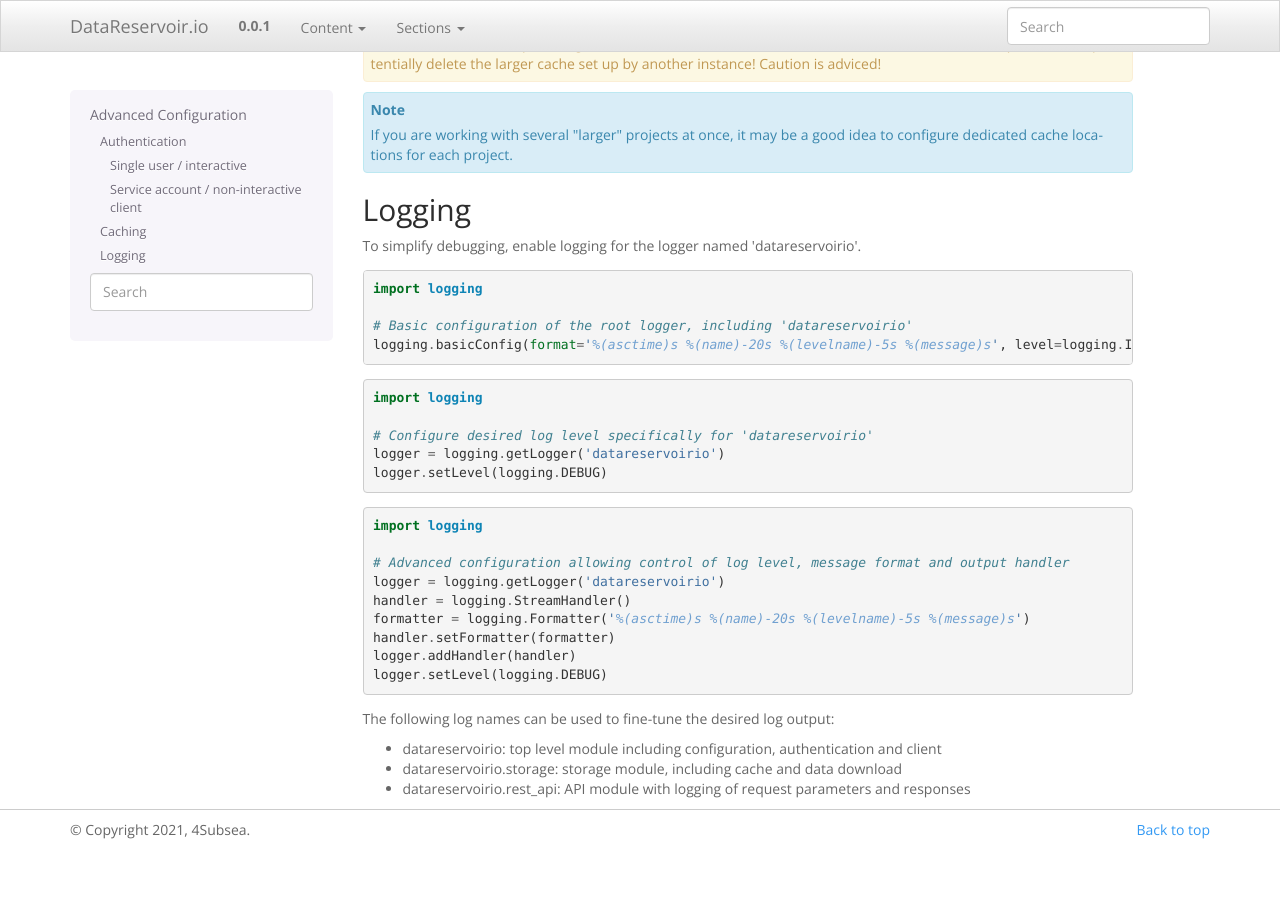
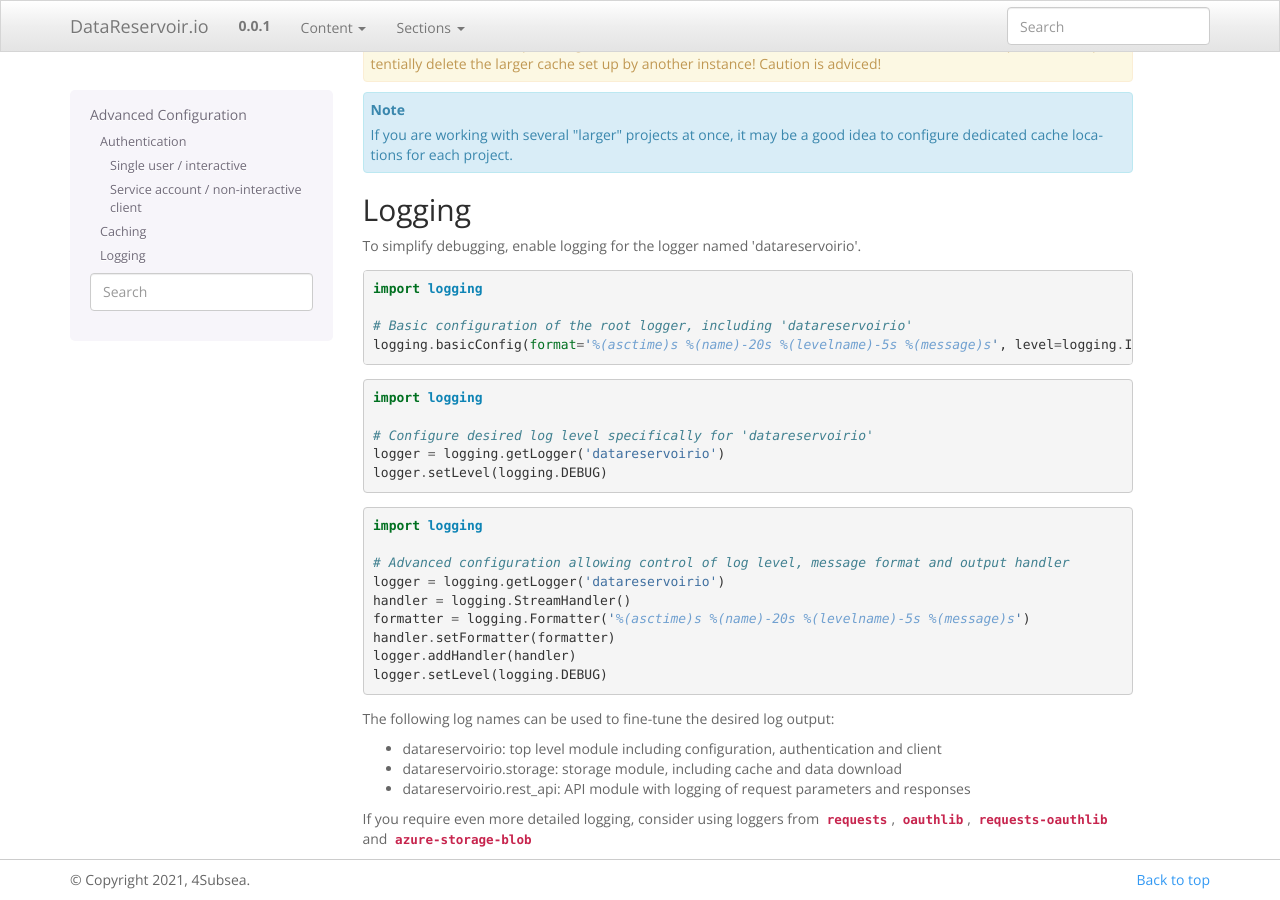
Before and after one commit to 4Subsea/drio-python, a Sphinx documentation site: the page built from docs/advanced_config.rst, in a window 1280 px wide and 900 px high, scrolled down 1487 px. Built offline with Sphinx 7.4.7, drawn with Linux system fonts in a browser that asks for light colours; before the commit the page ends 2337 px from its top, so only the background shows below that.

Commit message:
Additional external module pointers

```diff
--- a/docs/advanced_config.rst
+++ b/docs/advanced_config.rst
@@ -128,3 +128,6 @@
 * datareservoirio: top level module including configuration, authentication and client
 * datareservoirio.storage: storage module, including cache and data download
 * datareservoirio.rest_api: API module with logging of request parameters and responses
+
+If you require even more detailed logging, consider using loggers from
+:py:mod:`requests`, :py:mod:`oauthlib`, :py:mod:`requests-oauthlib` and :py:mod:`azure-storage-blob`
```
